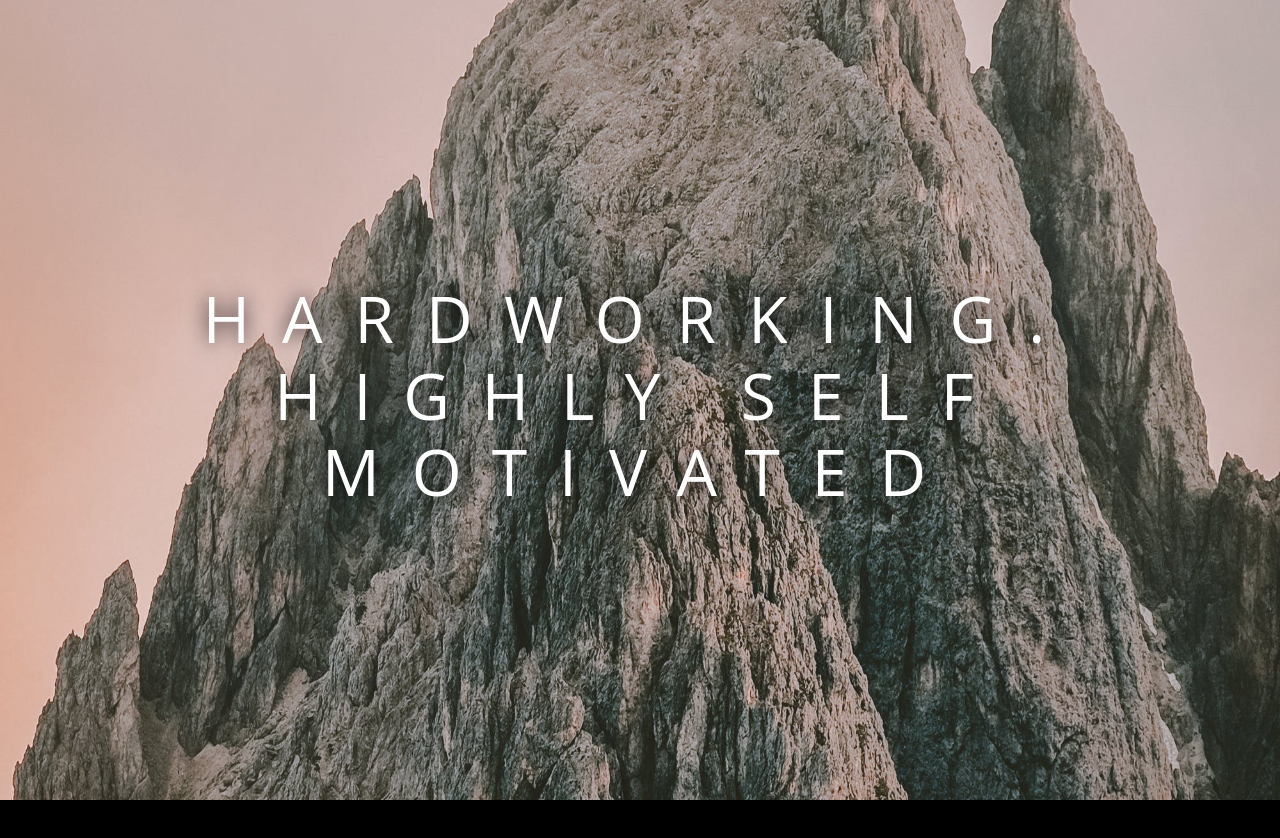
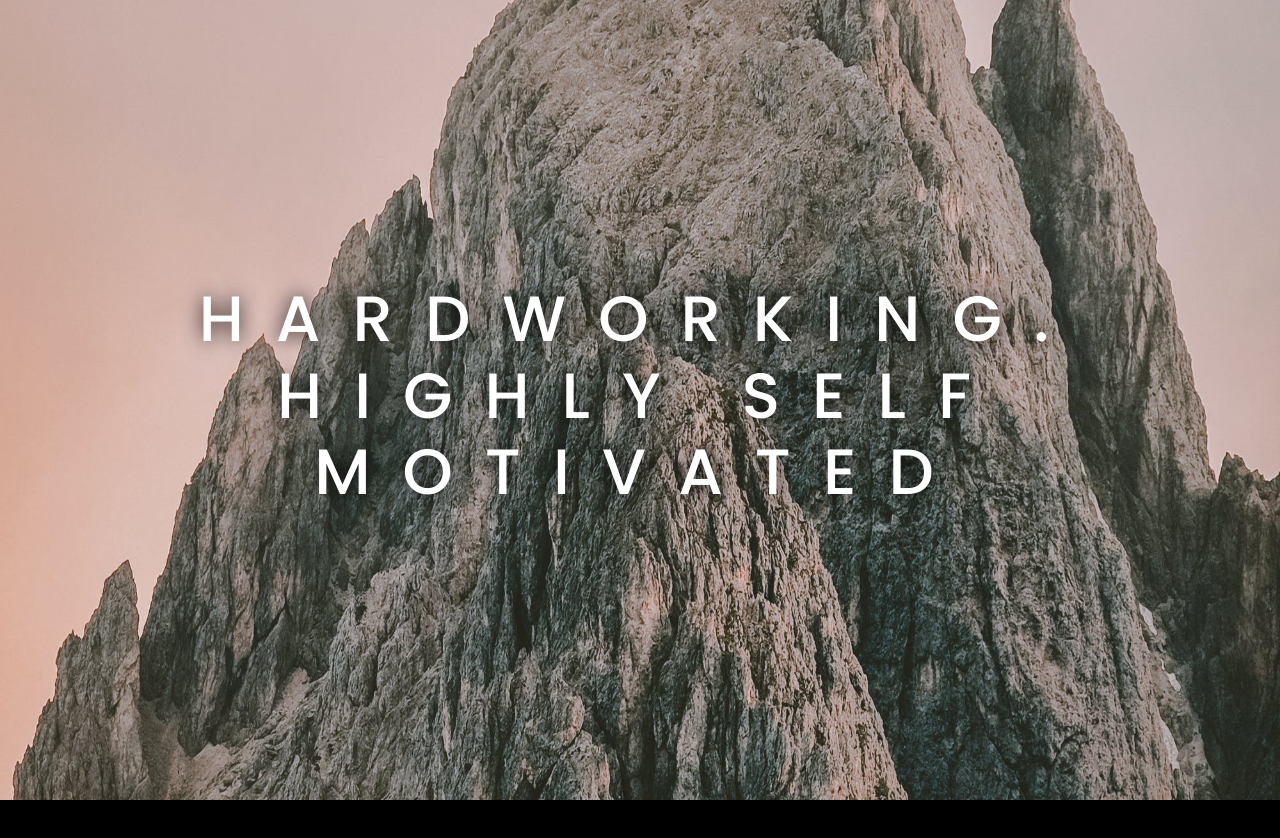
Before and after one commit to Git-BritHub/Brittany-Portfolio-Main, a React (Vite) app: page / in a window 1280 px wide. Shown: the top 838 px of the page. Built offline with nearby package versions, Linux system fonts and the light colour scheme; some icons are missing.

Commit message:
created separate component for gsap init function for parallax

```diff
--- a/src/components/Parallax/Parallax.jsx
+++ b/src/components/Parallax/Parallax.jsx
@@ -1,6 +1,5 @@
+import gsapInit from "./gsapInit";
 import { useEffect } from "react";
-import gsap from "gsap";
-import { Observer } from "gsap/all";
 import "./style.css";
 
 import img1 from '../../assets/images/img1.jpg';
@@ -8,60 +7,6 @@ import img2 from '../../assets/images/img2.jpg';
 import img3 from '../../assets/images/img3.jpg';
 import img4 from '../../assets/images/img4.jpg';
 import img5 from '../../assets/images/img5.jpg';
-
-
-const gsapInit = () => {
-  gsap.registerPlugin(Observer);
-
-  let sections = document.querySelectorAll("section"),
-    images = document.querySelectorAll(".bg"),
-    outerWrappers = gsap.utils.toArray(".outer"),
-    innerWrappers = gsap.utils.toArray(".inner"),
-    currentIndex = -1,
-    wrap = gsap.utils.wrap(0, sections.length),
-    animating;
-
-  gsap.set(outerWrappers, { yPercent: 100 });
-  gsap.set(innerWrappers, { yPercent: -100 });
-
-  const gotoSection = (index, direction) => {
-    index = wrap(index);
-    animating = true;
-    let fromTop = direction === -1,
-      dFactor = fromTop ? -1 : 1,
-      tl = gsap.timeline({
-        defaults: { duration: 1.25, ease: "power1.inOut" },
-        onComplete: () => (animating = false),
-      });
-    if (currentIndex >= 0) {
-      gsap.set(sections[currentIndex], { zIndex: 0 });
-      tl.to(images[currentIndex], { yPercent: -15 * dFactor }).set(
-        sections[currentIndex],
-        { autoAlpha: 0 }
-      );
-    }
-    gsap.set(sections[index], { autoAlpha: 1, zIndex: 1 });
-    tl.fromTo(
-      [outerWrappers[index], innerWrappers[index]],
-      { yPercent: (i) => (i ? -100 * dFactor : 100 * dFactor) },
-      { yPercent: 0 },
-      0
-    ).fromTo(images[index], { yPercent: 15 * dFactor }, { yPercent: 0 }, 0);
-
-    currentIndex = index;
-  };
-
-  Observer.create({
-    type: "wheel,touch,pointer",
-    wheelSpeed: -1,
-    onDown: () => !animating && gotoSection(currentIndex - 1, -1),
-    onUp: () => !animating && gotoSection(currentIndex + 1, 1),
-    tolerance: 10,
-    preventDefault: true,
-  });
-
-  gotoSection(0, 1);
-};
 
 const sections = [
     { title: "Hardworking. Highly Self Motivated", image: img1 },
@@ -71,21 +16,21 @@ const sections = [
     { title: "Nerd. I am nerd.", image: img5 },
   ];
 
-export const Parallax = () => {
+export default function Parallax () {
   useEffect(() => {
     gsapInit();
   }, []);
 
   return sections.map((section) => (
     <div className="parallax">
-    <section key={section.title}>
-      <div className="outer">
-        <div className="inner">
+    <section key={section.title} className="parallaxSection">
+      <div className="parallaxOuter">
+        <div className="parallaxInner">
           <div
-            className="bg one"
+            className="parallaxBg one"
             style={{ backgroundImage: `url(${section.image})` }}
           >
-            <h2>{section.title}</h2>
+            <h2 className="parallaxTitle">{section.title}</h2>
           </div>
         </div>
       </div>
--- /dev/null
+++ b/src/components/Parallax/gsapInit.jsx
@@ -0,0 +1,55 @@
+import gsap from "gsap";
+import { Observer } from "gsap/all";
+
+export default function gsapInit () {
+    gsap.registerPlugin(Observer);
+
+    let sections = document.querySelectorAll("section"),
+      images = document.querySelectorAll(".parallaxBg"),
+      outerWrappers = gsap.utils.toArray(".parallaxOuter"),
+      innerWrappers = gsap.utils.toArray(".parallaxInner"),
+      currentIndex = -1,
+      wrap = gsap.utils.wrap(0, sections.length),
+      animating;
+
+    gsap.set(outerWrappers, { yPercent: 100 });
+    gsap.set(innerWrappers, { yPercent: -100 });
+
+    const gotoSection = (index, direction) => {
+      index = wrap(index);
+      animating = true;
+      let fromTop = direction === -1,
+        dFactor = fromTop ? -1 : 1,
+        tl = gsap.timeline({
+          defaults: { duration: 1.25, ease: "power1.inOut" },
+          onComplete: () => (animating = false),
+        });
+      if (currentIndex >= 0) {
+        gsap.set(sections[currentIndex], { zIndex: 0 });
+        tl.to(images[currentIndex], { yPercent: -15 * dFactor }).set(
+          sections[currentIndex],
+          { autoAlpha: 0 }
+        );
+      }
+      gsap.set(sections[index], { autoAlpha: 1, zIndex: 1 });
+      tl.fromTo(
+        [outerWrappers[index], innerWrappers[index]],
+        { yPercent: (i) => (i ? -100 * dFactor : 100 * dFactor) },
+        { yPercent: 0 },
+        0
+      ).fromTo(images[index], { yPercent: 15 * dFactor }, { yPercent: 0 }, 0);
+
+      currentIndex = index;
+    };
+
+    Observer.create({
+      type: "wheel,touch,pointer",
+      wheelSpeed: -1,
+      onDown: () => !animating && gotoSection(currentIndex - 1, -1),
+      onUp: () => !animating && gotoSection(currentIndex + 1, 1),
+      tolerance: 10,
+      preventDefault: true,
+    });
+
+    gotoSection(0, 1);
+  };
--- a/src/components/Parallax/style.css
+++ b/src/components/Parallax/style.css
@@ -1,4 +1,4 @@
-.parallax body {
+.parallax {
     margin: 0;
     padding: 0;
     height: 100vh;
@@ -7,7 +7,7 @@
     font-family: "Euclid Circular A", "Poppins";
   }
 
-  .parallax h2 {
+  .parallax .parallaxTitle {
     font-size: 5vw;
     font-weight: 500;
     text-align: center;
@@ -16,20 +16,20 @@
     text-shadow: 0 0 20px rgb(0 0 0 / 90%);
   }
 
-  .parallax section {
+  .parallax .parallaxSection {
     height: 100%;
     width: 100%;
     top: 0;
     position: fixed;
     visibility: hidden;
   }
-  .parallax section .outer,
-  .parallax section .inner {
+  .parallax .parallaxOuter,
+  .parallax .parallaxInner {
     width: 100%;
     height: 100%;
     overflow-y: hidden;
   }
-  .parallax section .bg {
+  .parallax .parallaxBg {
     display: grid;
     place-items: center;
     position: absolute;
@@ -39,9 +39,9 @@
     background-size: cover;
     background-position: center;
   }
-  .parallax section .bg h2 {
+  .parallax .parallaxSection .parallaxBg h2 {
     z-index: 2;
   }
-  .parallax section .bg .clip-text {
+  .parallax .parallaxSection .parallaxBg .clip-text {
     overflow: hidden;
   }
--- a/src/views/AboutMe/AboutMe.jsx
+++ b/src/views/AboutMe/AboutMe.jsx
@@ -1,4 +1,4 @@
-import { Parallax } from '../../components/Parallax/Parallax';
+import Parallax from '../../components/Parallax/Parallax';
 import profilePic from '../../assets/images/profile_pic.png'
 import { LazyLoadImage } from 'react-lazy-load-image-component';
 import 'react-lazy-load-image-component/src/effects/opacity.css';
@@ -15,6 +15,7 @@ function AboutMe() {
                 className='profilePic justify-content-center align-items-center mt-5 mb-5'
                 effect="opacity"
             />
+            <div className="">
             <h1>FULL STACK WEB DEVELOPER</h1>
             <h2>
                 JavaScript | TypeScript | MERN Stack | HTML | NodeJS | JSON     JQuery | ExpressJS | Handlebars | JWT | MySQL | MongoDB | GraphQL | Apollo | React | NextJS | DaisyUI | CSS | Tailwind CSS | Bootstrap | Bulma | Figma | Netlify | Swiper | GSAP
@@ -23,8 +24,9 @@ function AboutMe() {
             <p>
                 Diligent software developer with a keen artistic eye, committed to delivering exceptional work with meticulous attention to detail. Highly self-motivated, driven by curiosity, and possess a deep passion for continuous learning in our dynamic and ever-evolving field. Proactively seeking opportunities to elevate my skills and efficiency. Excellent problem-solver with an innovative and strategic mindset. Excels in fostering positive and communicative team environments, contributing effectively. Simultaneously thrives in independent work settings and is committed to realizing a company's objectives with a focus on delivering impactful results.
             </p>
+            </div>
         </div>
-        <Parallax />
+            <Parallax />
         </>
     )
 }
```
Lines whose indentation alone changed are shown as unchanged.
